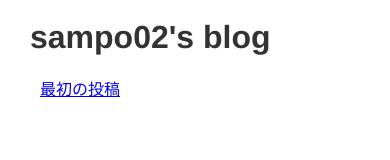
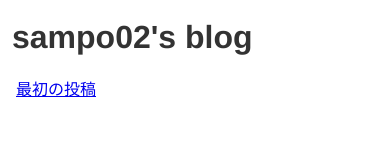
Before and after one commit to sampo02/blog, a Gatsby site: page / in a window 390 px wide. Built offline with nearby package versions, Linux system fonts and the light colour scheme; Gatsby itself is replaced by a stand-in of ours; some packages are replaced by stand-ins of ours; what typography-theme-funston would draw is missing.

Commit message:
🎨 Adjust `max-width` (#22)

```diff
--- a/src/components/layout.scss
+++ b/src/components/layout.scss
@@ -4,6 +4,6 @@ div {
 
   @media (max-width: 480px) {
     margin: 20px auto;
-    max-width: calc(100% - 20px);
+    max-width: calc(100% - 8px);
   }
 }
```
